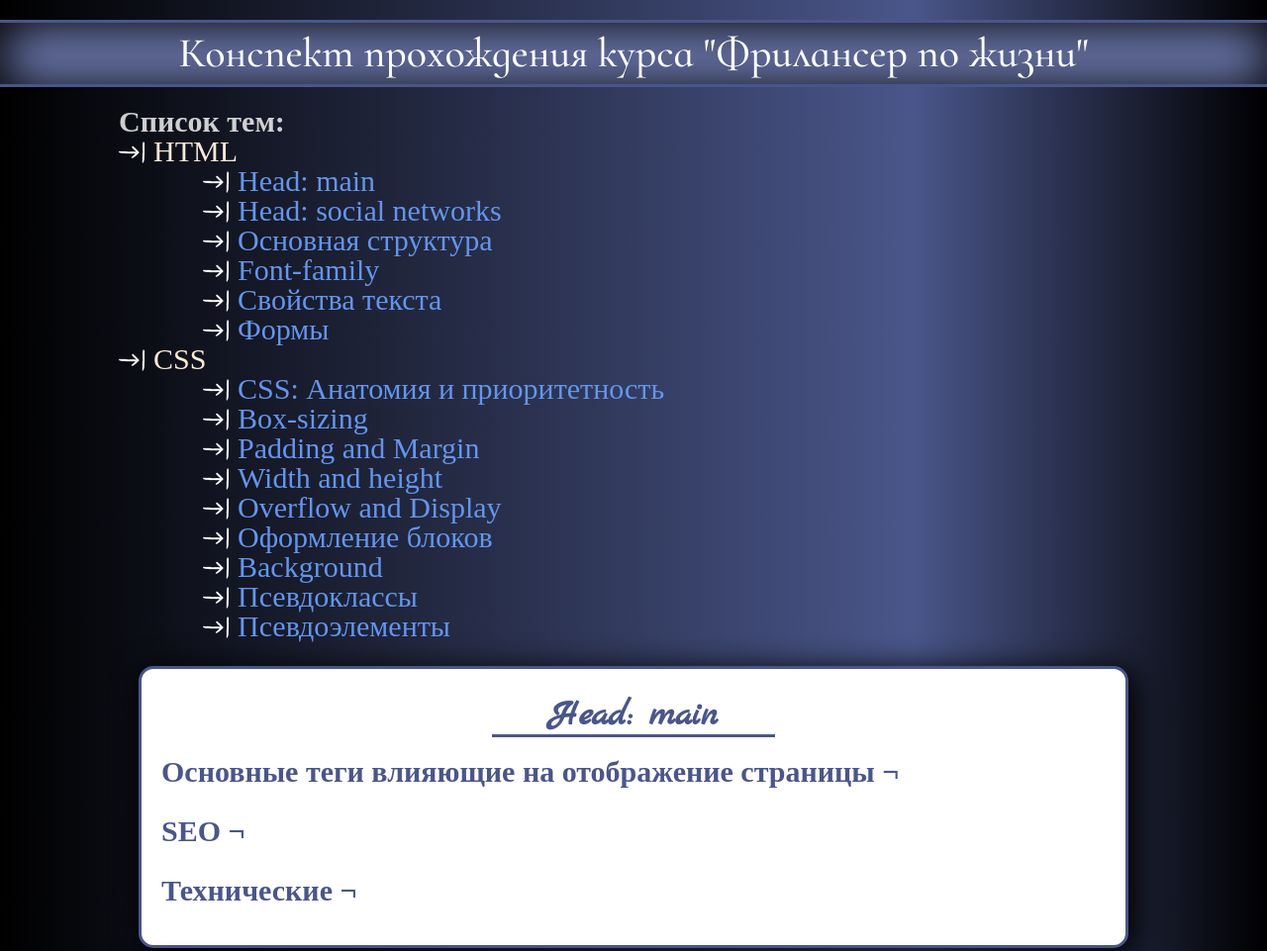
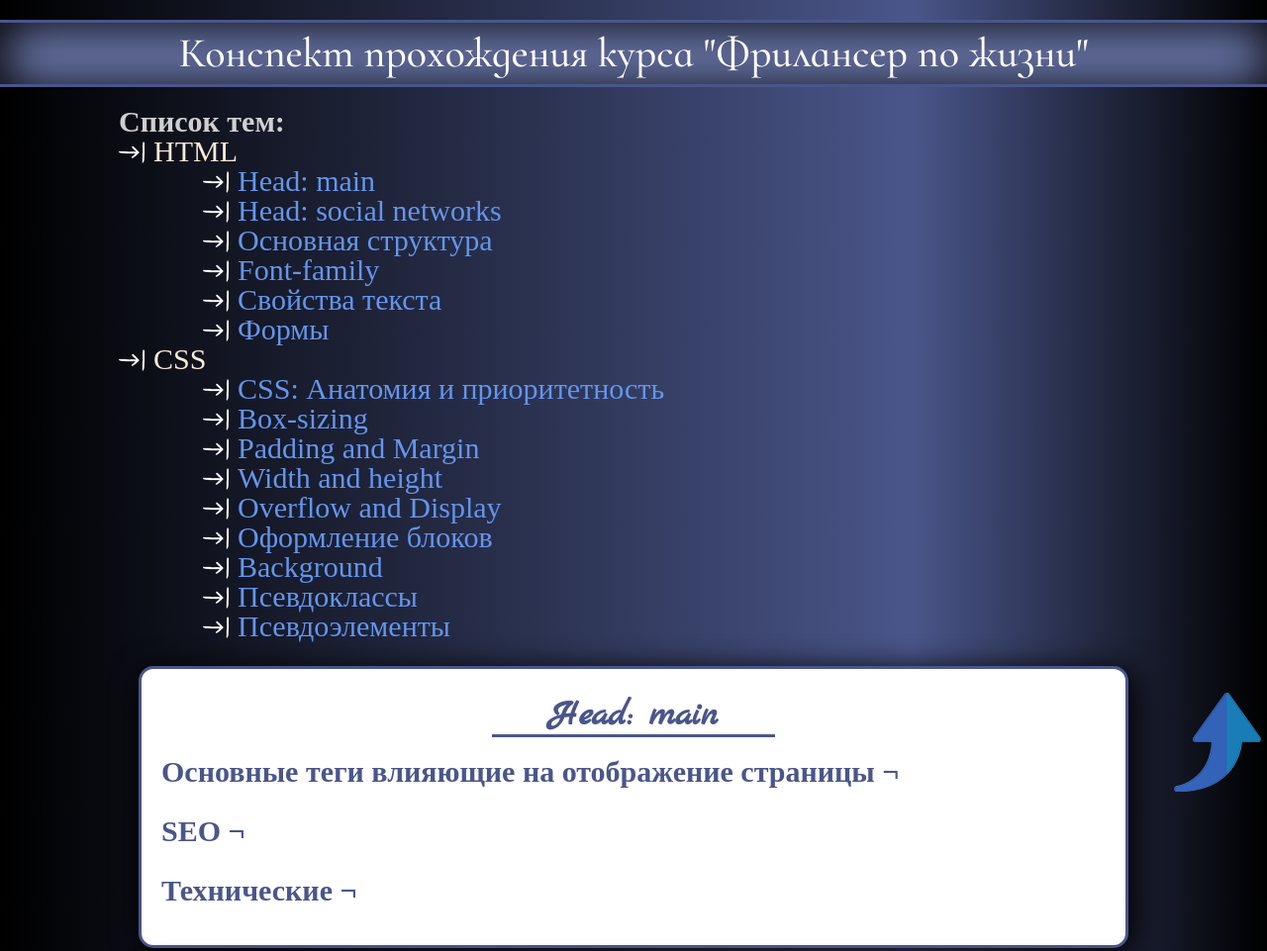
Before and after one commit to kartsevnik/Lesson_8_article, a plain HTML site: page index.html in a window 1280 px wide. Shown: the top 961 px of the page at 99% size. Drawn offline with Linux system fonts and the light colour scheme.

Commit message:
Update index.html

```diff
--- a/index.html
+++ b/index.html
@@ -890,7 +890,7 @@
 
         </footer>
         <div class="back-to-navigation_ico"><a href="#back-to-navigation"><img
-                    src="../Lesson_summary/img/ico/back100_blue.png" alt=""></a>
+                    src="img/ico/back100_blue.png" alt=""></a>
         </div>
     </div>
 
```
